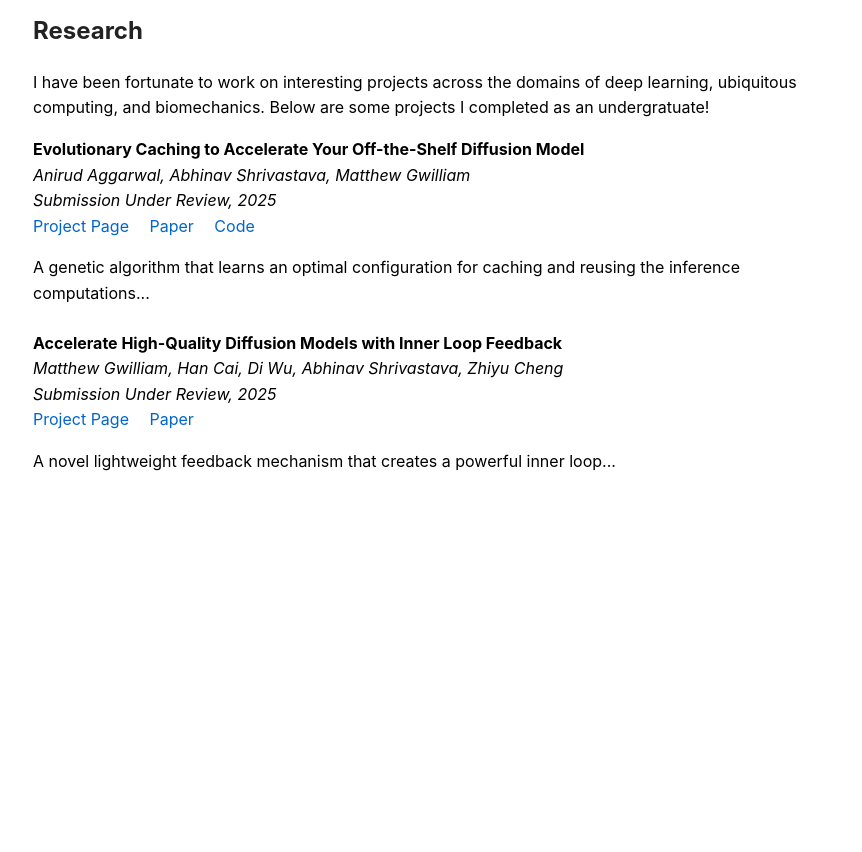
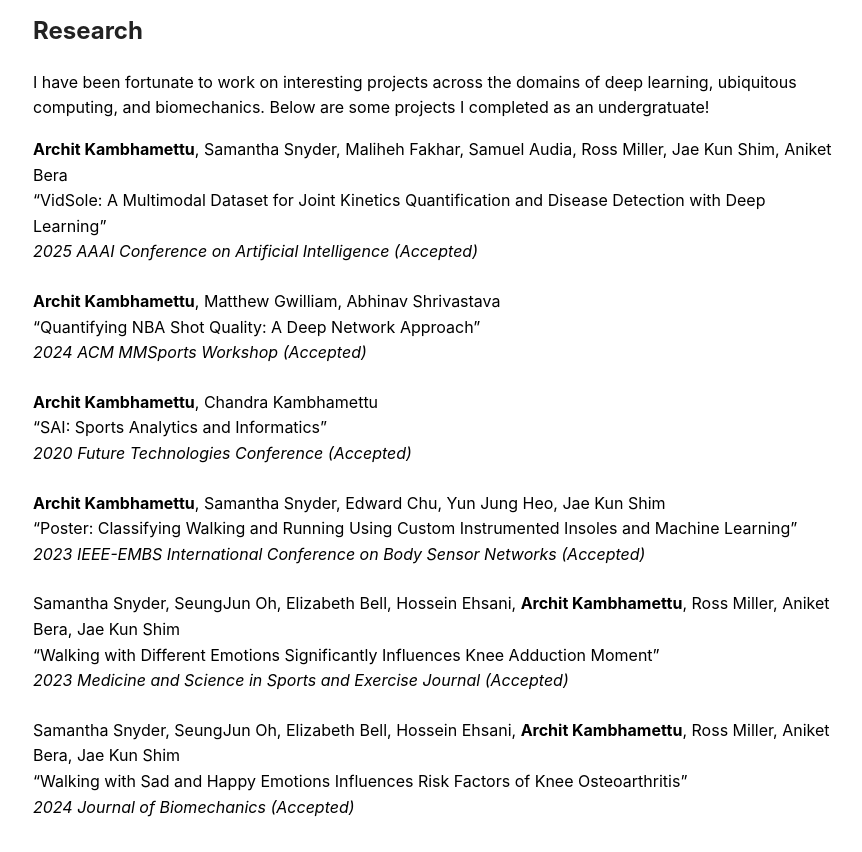
Before and after one commit to ArchitKam/architkam.github.io, a plain HTML site: page index.html in a window 1280 px wide. Shown: the part 420-1272 px from the top of the page, without its empty margins (207-1069 px from the left). Before the commit the page ends 927 px from the top, so only its background shows below. Drawn offline with Linux system fonts and the light colour scheme.

Commit message:
Update index.html

```diff
--- a/index.html
+++ b/index.html
@@ -72,28 +72,45 @@
 
   <h2>Research</h2>
   <p> I have been fortunate to work on interesting projects across the domains of deep learning, ubiquitous computing, and biomechanics. Below are some projects I completed as an undergratuate!</p>
-  <div class="paper">
-    <div class="paper-title">Evolutionary Caching to Accelerate Your Off-the-Shelf Diffusion Model</div>
-    <div class="authors">Anirud Aggarwal, Abhinav Shrivastava, Matthew Gwilliam</div>
-    <div><i>Submission Under Review, 2025</i></div>
-    <div class="resources">
-      <a href="#">Project Page</a>
-      <a href="#">Paper</a>
-      <a href="#">Code</a>
-    </div>
-    <p>A genetic algorithm that learns an optimal configuration for caching and reusing the inference computations...</p>
-  </div>
 
-  <div class="paper">
-    <div class="paper-title">Accelerate High-Quality Diffusion Models with Inner Loop Feedback</div>
-    <div class="authors">Matthew Gwilliam, Han Cai, Di Wu, Abhinav Shrivastava, Zhiyu Cheng</div>
-    <div><i>Submission Under Review, 2025</i></div>
-    <div class="resources">
-      <a href="#">Project Page</a>
-      <a href="#">Paper</a>
-    </div>
-    <p>A novel lightweight feedback mechanism that creates a powerful inner loop...</p>
-  </div>
+<div class="paper">
+  <div><strong>Archit Kambhamettu</strong>, Samantha Snyder, Maliheh Fakhar, Samuel Audia, Ross Miller, Jae Kun Shim, Aniket Bera<br>
+  “VidSole: A Multimodal Dataset for Joint Kinetics Quantification and Disease Detection with Deep Learning”<br>
+  <em>2025 AAAI Conference on Artificial Intelligence (Accepted)</em></div>
+</div>
+
+<div class="paper">
+  <div><strong>Archit Kambhamettu</strong>, Matthew Gwilliam, Abhinav Shrivastava<br>
+  “Quantifying NBA Shot Quality: A Deep Network Approach”<br>
+  <em>2024 ACM MMSports Workshop (Accepted)</em></div>
+</div>
+
+<div class="paper">
+  <div><strong>Archit Kambhamettu</strong>, Chandra Kambhamettu<br>
+  “SAI: Sports Analytics and Informatics”<br>
+  <em>2020 Future Technologies Conference (Accepted)</em></div>
+</div>
+
+<div class="paper">
+  <div><strong>Archit Kambhamettu</strong>, Samantha Snyder, Edward Chu, Yun Jung Heo, Jae Kun Shim<br>
+  “Poster: Classifying Walking and Running Using Custom Instrumented Insoles and Machine Learning”<br>
+  <em>2023 IEEE-EMBS International Conference on Body Sensor Networks (Accepted)</em></div>
+</div>
+
+<div class="paper">
+  <div>Samantha Snyder, SeungJun Oh, Elizabeth Bell, Hossein Ehsani, <strong>Archit Kambhamettu</strong>, Ross Miller, Aniket Bera, Jae Kun Shim<br>
+  “Walking with Different Emotions Significantly Influences Knee Adduction Moment”<br>
+  <em>2023 Medicine and Science in Sports and Exercise Journal (Accepted)</em></div>
+</div>
+
+<div class="paper">
+  <div>Samantha Snyder, SeungJun Oh, Elizabeth Bell, Hossein Ehsani, <strong>Archit Kambhamettu</strong>, Ross Miller, Aniket Bera, Jae Kun Shim<br>
+  “Walking with Sad and Happy Emotions Influences Risk Factors of Knee Osteoarthritis”<br>
+  <em>2024 Journal of Biomechanics (Accepted)</em></div>
+</div>
+
+
+
 
   <!-- Add more papers here -->
 
```
